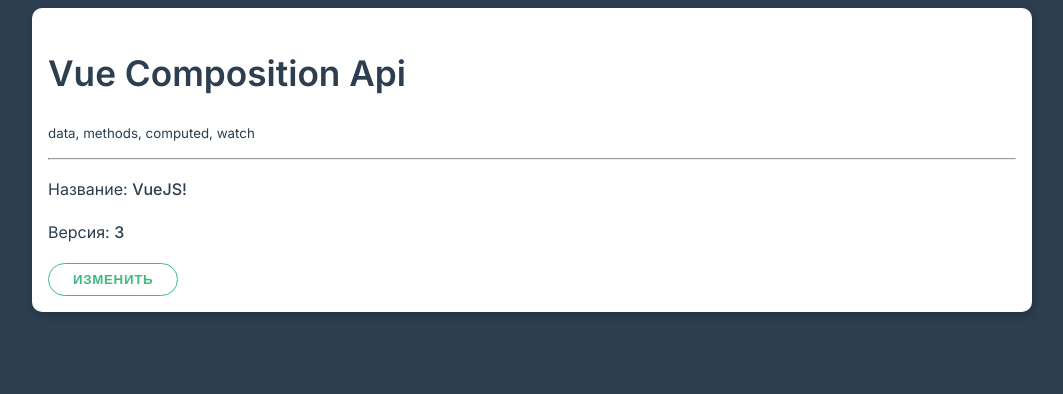
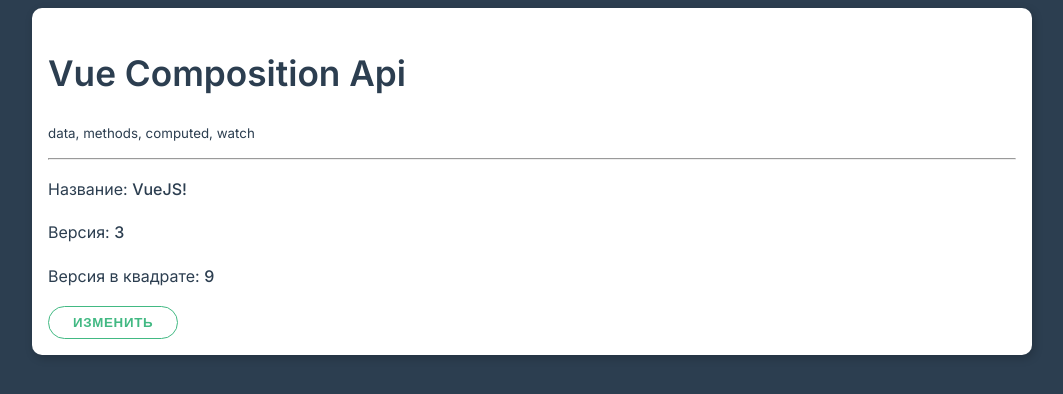
Before and after one commit to hel1yeah/vue3Course, a Vue app in the folder compositionApiVue3/: page / in a window 1280 px wide. Shown: the top 394 px of the page, without its empty margins (108-1171 px from the left). Built offline with nearby package versions, Linux system fonts and the light colour scheme.

Commit message:
computed

```diff
--- a/compositionApiVue3/src/App.vue
+++ b/compositionApiVue3/src/App.vue
@@ -5,10 +5,14 @@
       <small>data, methods, computed, watch</small>
       <hr />
       <p>
-        Название: <strong>{{ framework.name }}</strong>
+        Название: <strong>{{ name }}</strong>
       </p>
       <p>
-        Версия: <strong>{{ framework.version }}</strong>
+        Версия: <strong>{{ version }}</strong>
+      </p>
+
+      <p>
+        Версия в квадрате: <strong>{{ dobleVersion }}</strong>
       </p>
 
       <button class="btn" @click="changeInfo">Изменить</button>
@@ -17,28 +21,33 @@
 </template>
 
 <script>
-import { ref, reactive, toRefs, isRef } from 'vue';
+import { ref, reactive, toRefs, isRef, computed } from 'vue';
 
 export default {
   setup() {
     const name = ref('VueJS!');
     const version = ref(3);
 
-    const framework = reactive({
-      name: 'VueJS!',
-      version: 3,
-    });
+    // const framework = reactive({
+    //   name: 'VueJS!',
+    //   version: 3,
+    // });
 
     function changeInfo() {
       name.value = 'Vue.js!!!';
       version.value = 42;
     }
 
+    const dobleVersion = computed(() => version.value * version.value);
+
+    console.log(dobleVersion.value);
+
     return {
       name,
       version,
       changeInfo,
-      framework,
+      // framework,
+      dobleVersion,
     };
   },
 };
```
